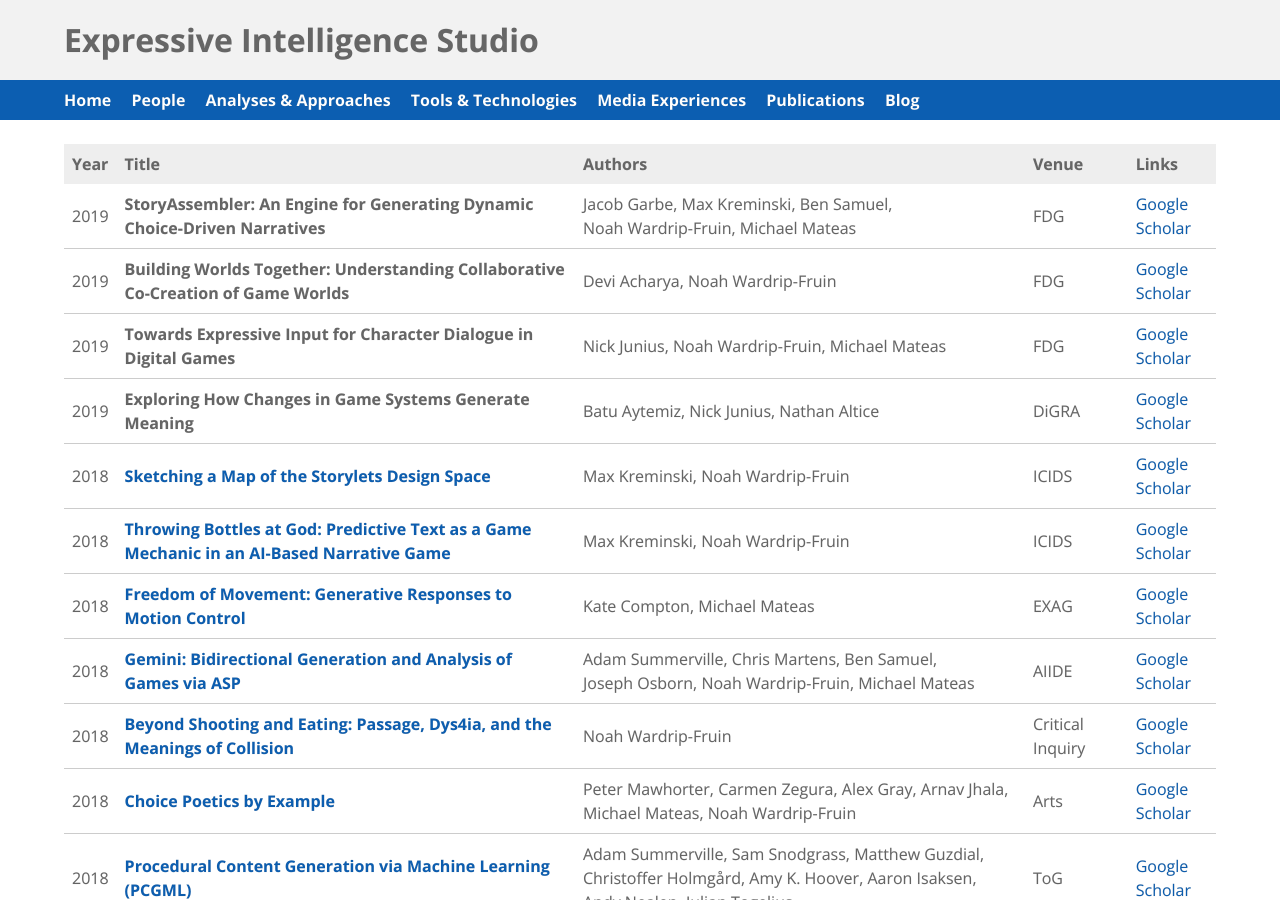
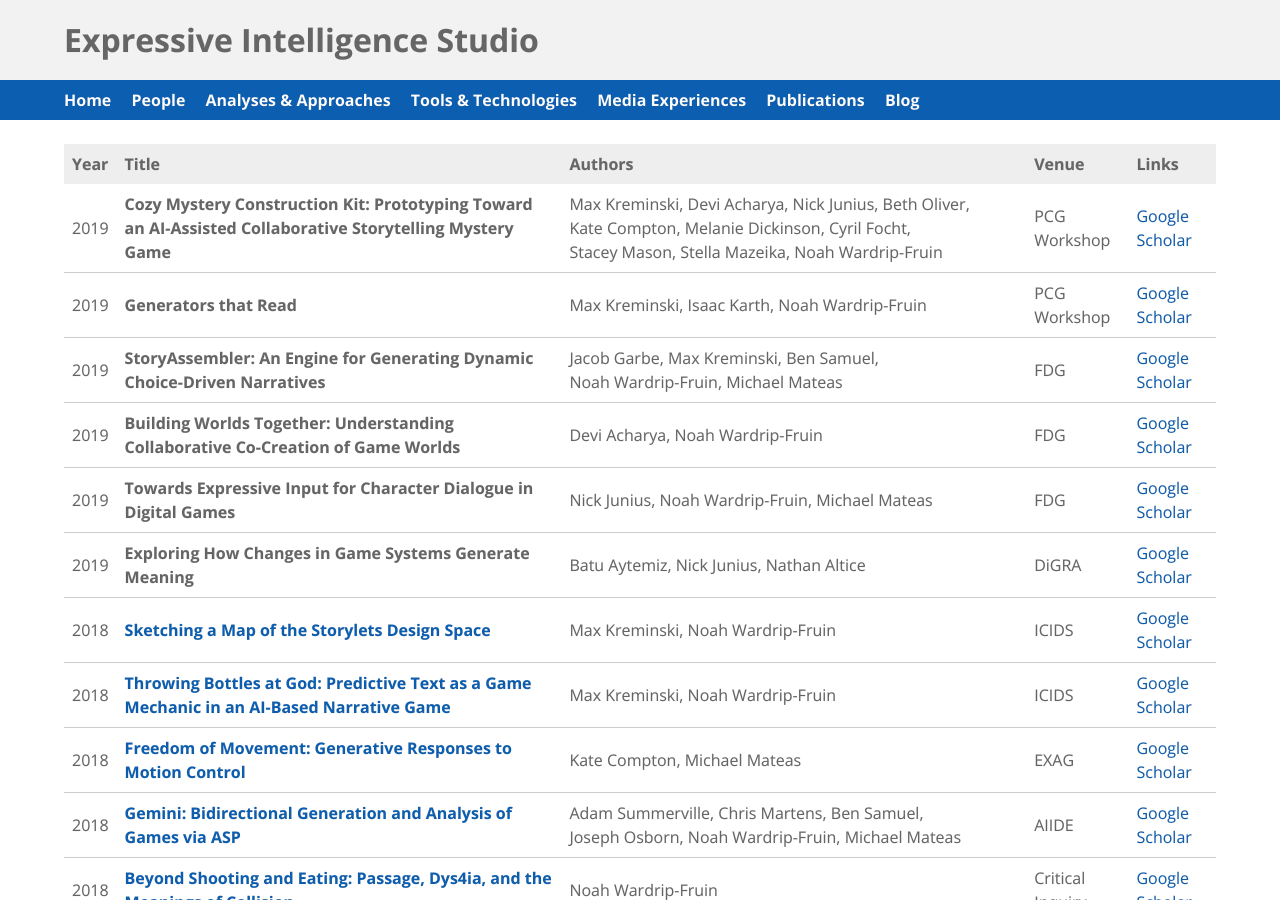
Before and after one commit to ExpressiveIntelligence/expressiveintelligence.github.io, a Jekyll site: the page built from publications/index.html, in a window 1280 px wide and 900 px high. Built offline with Jekyll 4.4.1, drawn with Linux system fonts in a browser that asks for light colours.

Commit message:
Add PCG Workshop 2019 publications

```diff
--- a/_data/publications.json
+++ b/_data/publications.json
@@ -1,4 +1,20 @@
 [
+{
+  "title": "Cozy Mystery Construction Kit: Prototyping Toward an AI-Assisted Collaborative Storytelling Mystery Game",
+  "url": "",
+  "authors": ["Max Kreminski", "Devi Acharya", "Nick Junius", "Beth Oliver", "Kate Compton", "Melanie Dickinson", "Cyril Focht", "Stacey Mason", "Stella Mazeika", "Noah Wardrip-Fruin"],
+  "year": "2019",
+  "venue": "PCG Workshop",
+  "venue_long": "Workshop on Procedural Content Generation"
+},
+{
+  "title": "Generators that Read",
+  "url": "",
+  "authors": ["Max Kreminski", "Isaac Karth", "Noah Wardrip-Fruin"],
+  "year": "2019",
+  "venue": "PCG Workshop",
+  "venue_long": "Workshop on Procedural Content Generation"
+},
 {
   "title": "StoryAssembler: An Engine for Generating Dynamic Choice-Driven Narratives",
   "url": "",
```
Also changed, not shown: 1 other file.
